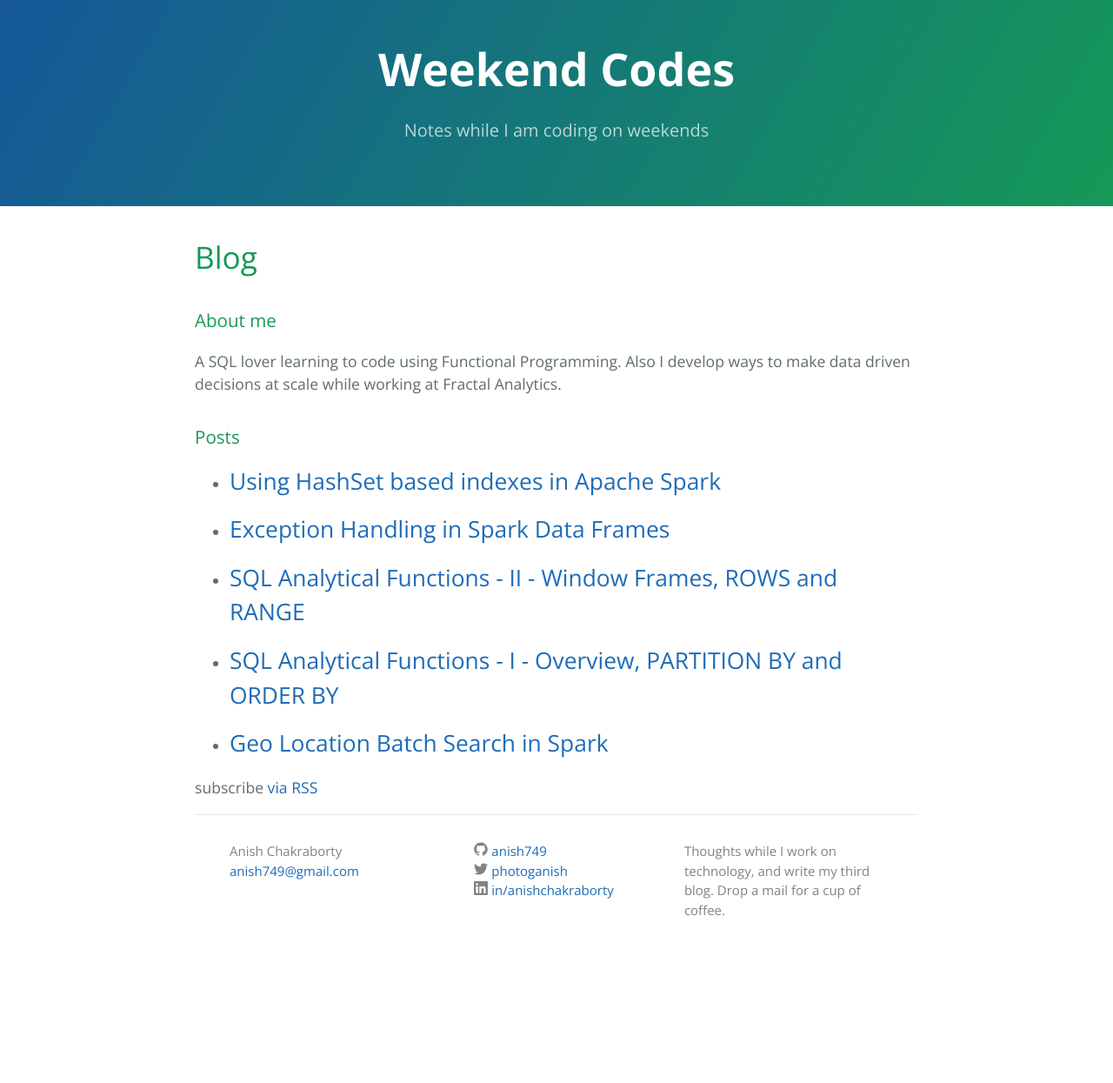
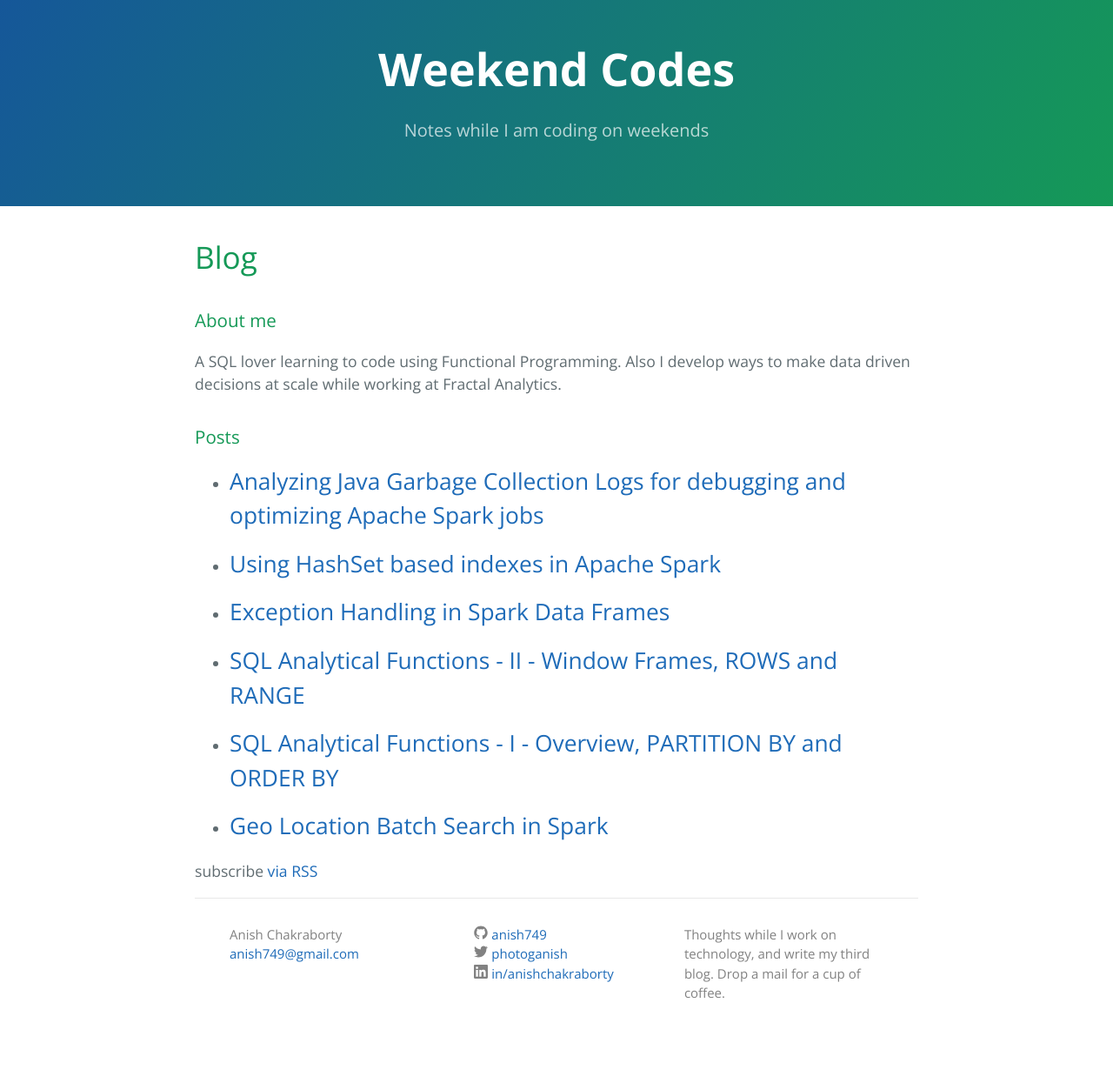
Before and after one commit to anish749/anish749.github.io, a Jekyll site: the page built from index.md, in a window 1280 px wide. Shown: the whole page at 87% size. Built offline with Jekyll 4.4.1, drawn with Linux system fonts in a browser that asks for light colours; our own code applies the rules of GitHub Pages for plain Markdown files; before the commit the page ends 1149 px from its top, so only the background shows below that; part of the change alters nothing that is shown.

Commit message:
added post about GC logs and Heap Dump Analysis

````diff
--- /dev/null
+++ b/_posts/2017-05-15-analyzing-java-garbage-collection-logs-debugging-optimizing-apache-spark.md
@@ -0,0 +1,224 @@
+---
+layout: post
+title:  "Analyzing Java Garbage Collection Logs for debugging and optimizing Apache Spark jobs"
+date:   2017-05-15 00:08:49 +0530
+categories: spark
+---
+
+Recently while trying to make peace between Apache Parquet, Apache Spark and Amazon S3, to write data from Spark jobs, we were running into recurring issues.
+In this post I would describe identifying and analyzing a Java OutOfMemory issue that we faced while writing Parquet files from Spark.
+
+### What we have
+A fairly simple Spark job processing a few months of data and saving to S3 in Parquet format from Spark, intended to be used further for several purposes. To improve access, we got the data partitioned based on the date of generation. So far so good and in development our systems ran just fine to move forward.
+However the moment we started loading actual data, of approx 150 GB as a test, our jobs became slower and slower to a point when it started throwing Out of Memory Exception in Spark.
+
+### What the error looked like
+One of the interesting errors was a java OutOfMemoryError with GC Overhead limit exceeded.
+```log
+17/05/12 10:48:36 WARN NioEventLoop: Unexpected exception in the selector loop.
+java.lang.OutOfMemoryError: GC overhead limit exceeded
+...
+...
+17/05/12 10:48:52 ERROR InsertIntoHadoopFsRelation: Aborting job.
+java.lang.OutOfMemoryError: Java heap space: failed reallocation of scalar replaced objects
+17/05/12 10:48:52 ERROR ErrorMonitor: Uncaught fatal error from thread [sparkDriver-akka.remote.default-remote-dispatcher-5] shutting down ActorSystem [sparkDriver]
+java.lang.OutOfMemoryError: GC overhead limit exceeded
+```
+
+### Reproducing the error
+To reproduce the error I wrote a small piece of code after doing the full analysis to understand what is wrong. It is available as a gist [here](https://gist.github.com/anish749/587e8a12bfdb0de36b0d47ee5cf85e56). I wrote just as much as it is needed to create this issue primarily for writing this blog.
+<script src="https://gist.github.com/anish749/587e8a12bfdb0de36b0d47ee5cf85e56.js"></script>
+Submit the code as follows after making suitable changes to reproduce the error. I had used Spark 1.5.2 with Scala 2.10.4
+```bash
+nohup spark-submit --packages com.github.scopt:scopt_2.10:3.3.0 \
+--master yarn-client --executor-memory 6g --executor-cores 1 --num-executors 40 \
+--driver-memory 2g \
+--conf spark.storage.memoryFraction=0.4 \
+--class org.anish.spark.gcissue.SparkParquetGcOutOfMemory --verbose JarFileName.jar \
+--outputTableName feed.temporary \
+--outputTablePath s3a://your-bucket-name/junkData/ \
+--outputTableFormat parquet \
+--outputTableSaveMode append \
+--rows 1000000 \
+--cols 500 \
+--repeat 20 \
+--parquetEnableSummaryMetadata true &
+```
+
+This creates a data frame with random integers having 500 columns and 1000000 rows. And the repeat specifies how many times it should append to the final location where it is trying to write this data.
+
+### Debugging
+A bit of background on the complexity of the logic in the Spark Job and data size:
+
+The job we were having was fairly simple with a couple of transformations and filters processing around 100GB data. There were no joins or aggregations going on. In short all the transformations can be expressed as a single stage map operation and there was absolutely no need for any data to be cached in memory. We can very well stream the input and write to output, after adding partition information. So a OutOfMemory Exception is fairly unexpected. We also do not have any collect/take/show/etc in our job. The computation is triggered by the ```df.write.save``` api on the data frame, so the data should not be coming to the driver anytime.
+
+A quick Google search with the error and some skimming through JVM docs says that "the garbage collector is taking an excessive amount of time (by default 98% of all CPU time of the process) and recovers very little memory in each run (by default 2% of the heap)."
+But we are yet to understand which JVM is throwing this error. There are multiple executors running and our dearest driver.
+
+To debug, the fist option was to play around with the executor memory (because the data is being processed there), which proved futile after a few attempts. Checking a few executor logs managed by YARN also doesn't reveal any error. This seems to be a dead end.
+
+
+### Enabling GC logging at the executors
+The next approach is to understand what is there in the JVM heap that triggers this error. To understand this further we turn on GC logging so that we get to know what is going on in the JVM. Spark provides us with the configuration ```spark.executor.extraJavaOptions``` with which we can pass options to the JVM.
+To start this we add the following to the spark-submit
+```bash
+--conf spark.executor.extraJavaOptions='-XX:+PrintFlagsFinal -XX:+PrintReferenceGC -verbose:gc -XX:+PrintGCDetails -XX:+PrintGCTimeStamps -XX:+PrintAdaptiveSizePolicy -XX:+UnlockDiagnosticVMOptions -XX:+G1SummarizeConcMark'
+```
+The above would print the GC logs to the executors stdout. These logs would be really big in size. We had around 100MB logs, with INFO log level for Spark.
+Now take out a few executor logs and compress them bring those out of the cluster to analyze further.
+```bash
+$ yarn logs -appOwner <your-user-name> -applicationId <yarn-application-id> -containerId <container-id> --nodeAddress <executor.node:port> -logFiles stdout >executor1stdout.txt
+```
+Here the container id, and node address can be seen from the Spark UI executors tab.
+This would give us the file which after compressing would be small enough to analyze further.
+
+Here I used a free GC log analyzer: [GC Easy](http://gceasy.io/)
+
+A few stats from the job is interesting and here as follows:
+
+<img src="/assets/images/2017-05-15-gc-log-analysis/10_ExecutorMemoryLeak.png" alt="hi" class="inline"/>
+The analysis shows that there is no Memory Leak going on.
+
+<img src="/assets/images/2017-05-15-gc-log-analysis/11_ExecutorHeapUsageAfterGc.png" alt="hi" class="inline"/>
+The Heap Usage after GC looks like a constant value, doesn't look like there is any problem.
+
+<img src="/assets/images/2017-05-15-gc-log-analysis/12_ExecutorGcDuration.png" alt="hi" class="inline"/>
+The amount of time spent by the Garbage Collector.
+
+<img src="/assets/images/2017-05-15-gc-log-analysis/13_ExecutorGcStats.png" alt="hi" class="inline"/>
+Stats calculated from the GC logs
+
+From the above graphs, its clear that things are running smoothly at the executors.
+GC isn't taking a long time and is in milliseconds. Most of the garbage is collected by Young GC, and Full GC doesn't do a lot of work. (You might be interested in reading and understanding a bit about Java GC before interpreting these graphs. This Spark related [post](https://databricks.com/blog/2015/05/28/tuning-java-garbage-collection-for-spark-applications.html) from Databricks has some excellent explanations)
+
+
+### Enabling GC logging at the driver
+Now the above action was a waste of time. In fact if I had analyzed the Spark log a bit carefully I would have identified the issue faster.
+It tells us two things (in the last 3 lines of the log at the beginning of the post):
+ - A class that was able to see this error and act: It is ```ERROR InsertIntoHadoopFsRelation: Aborting job.``` So this means that the job was aborted due to an error somewhere by the InsertIntoHadoopFsRelation class. This implies that the data was fine and was processed without exceptions being thrown, but it wasn't able to insert into a HadoopFsRelation.
+ - The thread which threw this uncaught exception: This thread is named ```[sparkDriver-akka.remote.default-remote-dispatcher-5]``` and after the error the sparkDriver ActorSystem was shut down. A brief idea about how Spark is implemented and how Akka Actors communicate with each other helps us infer that this error is thrown in the sparkDriver Actor System which is in our driver JVM.
+
+I did try a random shortcut to increase the driver memory from the default 1g using ```--driver-memory 2g``` in my spark-submit, just to see if it resolves the issue or there is really something nasty going underneath, but this doesn't help.
+However after this, I don't want to try with 32g driver because I know I am not collecting any data to the driver and something is wrong here.
+
+Thus as the next step we enable GC logging in the driver.
+```bash
+--conf spark.driver.extraJavaOptions='-XX:+PrintFlagsFinal -XX:+PrintReferenceGC -verbose:gc -XX:+PrintGCDetails -XX:+PrintGCTimeStamps -XX:+PrintAdaptiveSizePolicy -XX:+UnlockDiagnosticVMOptions -XX:+G1SummarizeConcMark'
+```
+
+These logs have been printed in the stdout (I was running with yarn-client as a master). Once again uploading these to GC Easy shows us the following results:
+
+<img src="/assets/images/2017-05-15-gc-log-analysis/20_DriverMemoryLeak.png" alt="hi" class="inline"/>
+The analysis shows that there is Memory Leak in the driver JVM.
+
+<img src="/assets/images/2017-05-15-gc-log-analysis/21_DriverHeapUsageAfterGc.png" alt="hi" class="inline"/>
+The Heap Usage after GC. Towards the end it remains constant.
+
+<img src="/assets/images/2017-05-15-gc-log-analysis/22_DriverGcDuration.png" alt="hi" class="inline"/>
+The amount of time spent by the Garbage Collector. It is very high towards the end.
+
+<img src="/assets/images/2017-05-15-gc-log-analysis/23_DriverGcStats.png" alt="hi" class="inline"/>
+Stats calculated from the GC logs showing high amount of time taken for Full GC
+
+
+Now we can understand the following things:
+ - It clearly tells us that there is a Memory Leak.
+ - Towards the end of processing, we can see that there are multiple Full GC runs with no change in Heap Size. (This looks apt with the description in JVM docs about the Exception being thrown)
+ - The max time of Full GC is 7 sec.
+ - The number of Full GC is quite high towards the end before it throws the error and shuts down.
+
+We are sure that the driver is the culprit here.
+Now the next question would be about the objects that are being created in the driver JVM which needs so much memory. So my next step is to analyze the JVM Heap Memory using Heap Dumps.
+
+### Analyzing the JVM Heap Dump
+Along with all the other driver JVM options we add ```-XX:+HeapDumpOnOutOfMemoryError```.
+
+This would create a Heap Dump in the working directory. Since we are running in yarn-client, the driver home directory is same as the one from which we are submitting the job. The final Spark driver JVM options looks as follows:
+```bash
+--conf spark.driver.extraJavaOptions='-XX:+PrintFlagsFinal -XX:+PrintReferenceGC -verbose:gc -XX:+PrintGCDetails -XX:+PrintGCTimeStamps -XX:+PrintAdaptiveSizePolicy -XX:+UnlockDiagnosticVMOptions -XX:+G1SummarizeConcMark -XX:+HeapDumpOnOutOfMemoryError'
+```
+
+Now since we were running with 2g driver memory, we have a nice 2.4gb heap dump created.
+
+To analyze what is there in the Java Heap, I used a tool called [Memory Analyzer](http://www.eclipse.org/mat/) which is an Eclipse plugin.
+
+Now we need to run Eclipse on a JVM which is having more than 2g memory to analyze a 2g heap dump. Here I had change the JVM options of Eclipse so that it can analyze this dump.
+I changed the VM option to ```-Xmx4096m``` in Contents/Eclipse/eclipse.ini inside the application package of the Eclipse app for Mac OS X.
+
+Now after loading the heap dump and a bit of clicking around leads us to some interesting things.
+ - 1.5g of total 2g is used by Thread main
+ - This also tells us leak suspects. Going there we try to see the Thread Stack to understand which function goes on allocating memory. This stack is the key to finding the root cause. More on this later
+ - The dominator tree tells us which are these objects. We see ```org.apache.parquet.format.RowGroup``` which also stores ```org.apache.parquet.format.ColumnChunk``` which is internally having ```org.apache.parquet.format.ColumnMetaData``` and then ```org.apache.parquet.format.Statistics```
+
+These information about the object names along with the call stack points us to the root cause described below.
+
+<img src="/assets/images/2017-05-15-gc-log-analysis/31_HeapDumpOverview.png" alt="hi" class="inline"/>
+The overview of the Heap. We see that one thread has 1.5g of the total 2g of memory.
+
+<img src="/assets/images/2017-05-15-gc-log-analysis/32_HeapDumpCallStack.png" alt="hi" class="inline"/>
+The call stack of the thread which is taking up most of the memory.
+
+<img src="/assets/images/2017-05-15-gc-log-analysis/33_HeapDumpDominatorTree.png" alt="hi" class="inline"/>
+The dominator tree showing us the objects which are consuming the most space in memory.
+
+
+### The problematic call stack
+```logs
+main
+  at org.apache.parquet.bytes.BytesUtils.intToBytes(I)[B (BytesUtils.java:221)
+  at org.apache.parquet.column.statistics.IntStatistics.getMaxBytes()[B (IntStatistics.java:56)
+  at org.apache.parquet.format.converter.ParquetMetadataConverter.toParquetStatistics(Lorg/apache/parquet/column/statistics/Statistics;)Lorg/apache/parquet/format/Statistics; (ParquetMetadataConverter.java:242)
+  at org.apache.parquet.format.converter.ParquetMetadataConverter.addRowGroup(Lorg/apache/parquet/hadoop/metadata/ParquetMetadata;Ljava/util/List;Lorg/apache/parquet/hadoop/metadata/BlockMetaData;)V (ParquetMetadataConverter.java:167)
+  at org.apache.parquet.format.converter.ParquetMetadataConverter.toParquetMetadata(ILorg/apache/parquet/hadoop/metadata/ParquetMetadata;)Lorg/apache/parquet/format/FileMetaData; (ParquetMetadataConverter.java:79)
+  at org.apache.parquet.hadoop.ParquetFileWriter.serializeFooter(Lorg/apache/parquet/hadoop/metadata/ParquetMetadata;Lorg/apache/hadoop/fs/FSDataOutputStream;)V (ParquetFileWriter.java:405)
+  at org.apache.parquet.hadoop.ParquetFileWriter.writeMetadataFile(Lorg/apache/hadoop/fs/Path;Lorg/apache/parquet/hadoop/metadata/ParquetMetadata;Lorg/apache/hadoop/fs/FileSystem;Ljava/lang/String;)V (ParquetFileWriter.java:433)
+```
+
+In the third line of the above stack it is clear that Parquet is trying to calculate Column Statistics and the problem comes up when writing the MetadataFile (last line above). Also from the objects in the dominator tree, it seems that it is trying to compute column stats for each file.
+A quick Google Search about Parquet and how it works helps in understanding that it creates the ```_common_metadata``` file which stores metadata information from each of the file footers. And this whole merging of metadata from each of the files' footers to the common metadata file is happening in the driver and on the main thread itself.
+Thus it is trying to download the whole metadata and trying to combine that.
+
+### Problem analysis and Solution
+Does Spark really need the common metadata? Apparently while reading, it tries to create it and initializing reads from Parquet files is also slow.
+Is this really necessary? No. Things would work just fine ([Read here](https://forums.databricks.com/questions/6494/do-you-need-a-metadata-file-in-a-parquet-folder-to.html)). It would read the metadata while reading the files anyway. The common metadata file helps when there are multiple schemas and there are multiple nested sub directories. With our use case we were not having that at the current moment.
+
+Thus a probable candidate for fixing this issue is to disable this metadata generation.
+To do this we add the following to our code, and this has to be with the hadoopConfiguration:
+```scala
+sparkContext.hadoopConfiguration.set("parquet.enable.summary-metadata", "false")
+```
+While reading the data we also disable merging of metadata by using the following in spark-submit
+```bash
+--conf spark.sql.parquet.mergeSchema=false
+```
+
+Now we run the code again. And yes, things work fine.
+
+If we really need to generate the MetaData, we can use the following code:
+<script src="https://gist.github.com/anish749/804c2f6ec97afa00c16fd94aa1ea73ea.js"></script>
+
+
+### Other optimization
+One more optimization to take note of is to use ```DirectParquetOutputCommitter``` which commits directly without creating a _temporary folder which speeds up processing considerably when working with Blob stores like S3. But more on this on a different post.
+```scala
+sparkContext.hadoopConfiguration.set("spark.sql.parquet.output.committer.class", "org.apache.spark.sql.parquet.DirectParquetOutputCommitter")
+```
+
+
+### Notes:
+ - Spark version used for this is 1.5.2
+ - JVM version is 1.8.0_77 and is a Java HotSpot 64-Bit Server VM.
+ - Scala compiler version is 2.10.4
+ - The JVM options and tools for Heap Dump analysis may vary from different JVM distributions.
+
+
+### References
+ - https://plumbr.eu/outofmemoryerror/gc-overhead-limit-exceeded
+ - http://stackoverflow.com/questions/542979/using-heapdumponoutofmemoryerror-parameter-for-heap-dump-for-jboss
+ - https://dzone.com/articles/java-heap-dump-are-you-task
+ - https://crunchify.com/increase-eclipse-memory-size-to-avoid-oom-on-startup/
+ - http://javaeesupportpatterns.blogspot.in/2011/11/hprof-memory-leak-analysis-tutorial.html
+ - https://forums.databricks.com/questions/6494/do-you-need-a-metadata-file-in-a-parquet-folder-to.html
+ - http://stackoverflow.com/questions/37327626/generate-metadata-for-parquet-files
+ - http://stackoverflow.com/questions/34935393/append-new-data-to-partitioned-parquet-files
+ - https://www.appsflyer.com/blog/the-bleeding-edge-spark-parquet-and-s3/
--- a/_sass/jekyll-theme-cayman.scss
+++ b/_sass/jekyll-theme-cayman.scss
@@ -360,3 +360,10 @@ a {
 //.site-footer-credits {
 //  color: $blockquote-text-color;
 //}
+
+
+// Gist formatting added
+.gist .blob-wrapper.data {
+   max-height:500px;
+   overflow:auto;
+}
````
Also changed, not shown: assets/images/2017-05-15-gc-log-analysis/10_ExecutorMemoryLeak.png (added), assets/images/2017-05-15-gc-log-analysis/11_ExecutorHeapUsageAfterGc.png (added), assets/images/2017-05-15-gc-log-analysis/12_ExecutorGcDuration.png (added), assets/images/2017-05-15-gc-log-analysis/13_ExecutorGcStats.png (added), assets/images/2017-05-15-gc-log-analysis/20_DriverMemoryLeak.png (added), assets/images/2017-05-15-gc-log-analysis/21_DriverHeapUsageAfterGc.png (added), assets/images/2017-05-15-gc-log-analysis/22_DriverGcDuration.png (added), assets/images/2017-05-15-gc-log-analysis/23_DriverGcStats.png (added), assets/images/2017-05-15-gc-log-analysis/31_HeapDumpOverview.png (added), assets/images/2017-05-15-gc-log-analysis/32_HeapDumpCallStack.png (added), assets/images/2017-05-15-gc-log-analysis/33_HeapDumpDominatorTree.png (added).
